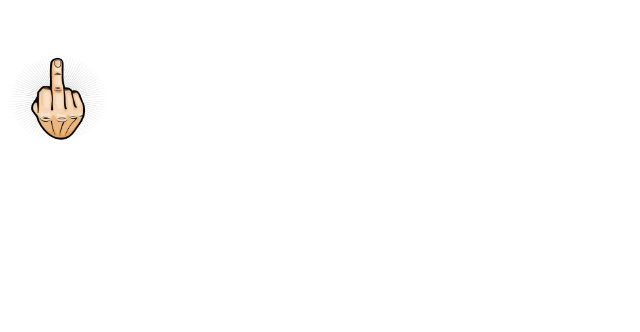
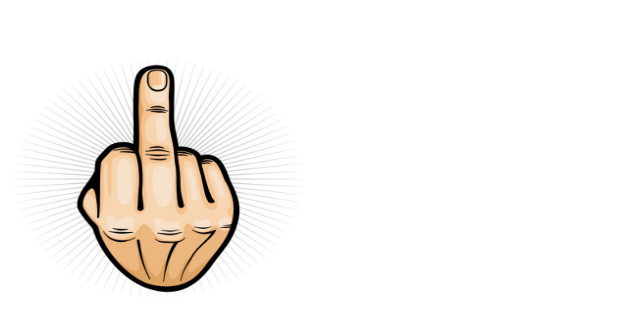
Before and after one commit to PkNzo/connerie, a plain HTML site: page index.html in a window 1280 px wide. Shown: the part 158-490 px from the top of the page, without its empty margins (0-640 px from the left). Drawn offline with Linux system fonts and the light colour scheme.

Commit message:
rectif img

```diff
--- a/connerie.css
+++ b/connerie.css
@@ -3,6 +3,6 @@ h1{
 }
 
 img{
-    width: 100px;
-    height: 90px;
+    width: 300px;
+    height: 250px;
 }
```
